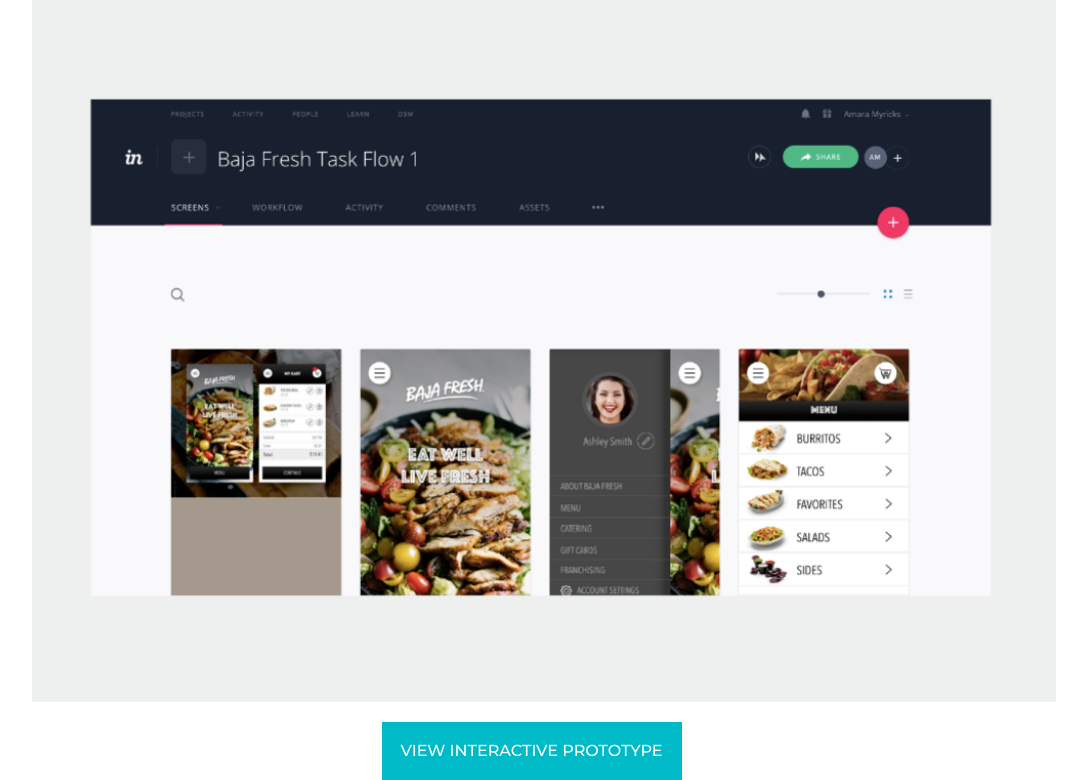
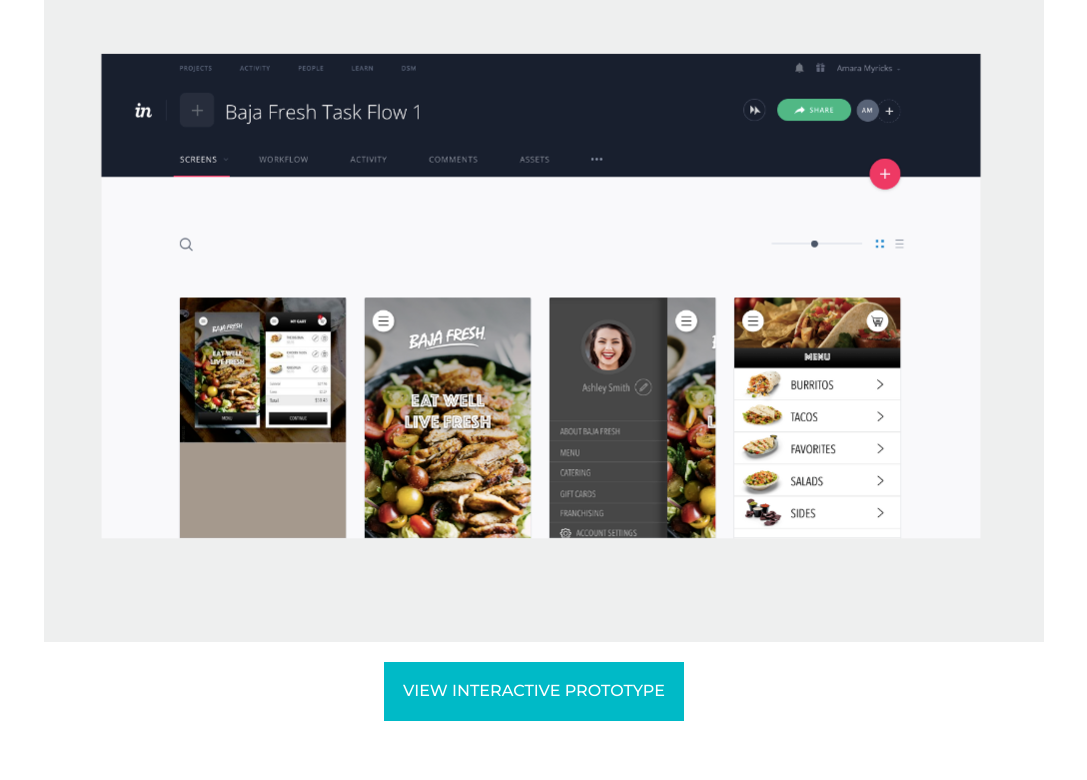
Before and after one commit to unicodequeen/my-final-portfolio, a plain HTML site: page bajafresh/index.html in a window 1280 px wide. Shown: the part 7355-8135 px from the top of the page, without its empty margins (96-1183 px from the left). After the commit the page ends 8076 px from the top, so only its background shows below. Drawn offline with nearby package versions, Linux system fonts and the light colour scheme.

Commit message:
finished coding baja fresh page

```diff
--- a/bajafresh/index.html
+++ b/bajafresh/index.html
@@ -99,7 +99,11 @@
       </div>
 
       <section>
-            <div class="content-wrapper"><input type="button" value="View Interactive Prototype"></div>
+            <div class="content-wrapper">
+              <a href="https://projects.invisionapp.com/share/P5SYUOCU8DQ#/screens" target="_blank">
+              <input type="button" value="View Interactive Prototype">
+              </a>
+            </div>
       </section>
       <footer></footer>
     </div>
--- a/css/main.css
+++ b/css/main.css
@@ -266,6 +266,7 @@
    Baja Fresh Page - Mobile Styles
    ========================================================================== */
    .content-wrapper{
+    max-width:1000px;
     width:90%;
     display:flex;
     justify-content:center;
@@ -684,6 +685,3 @@
       page-break-after: avoid;
     }
   }
-
-  /* Testing changes for Github practice*/
-  /*here is the second test change*/
```
